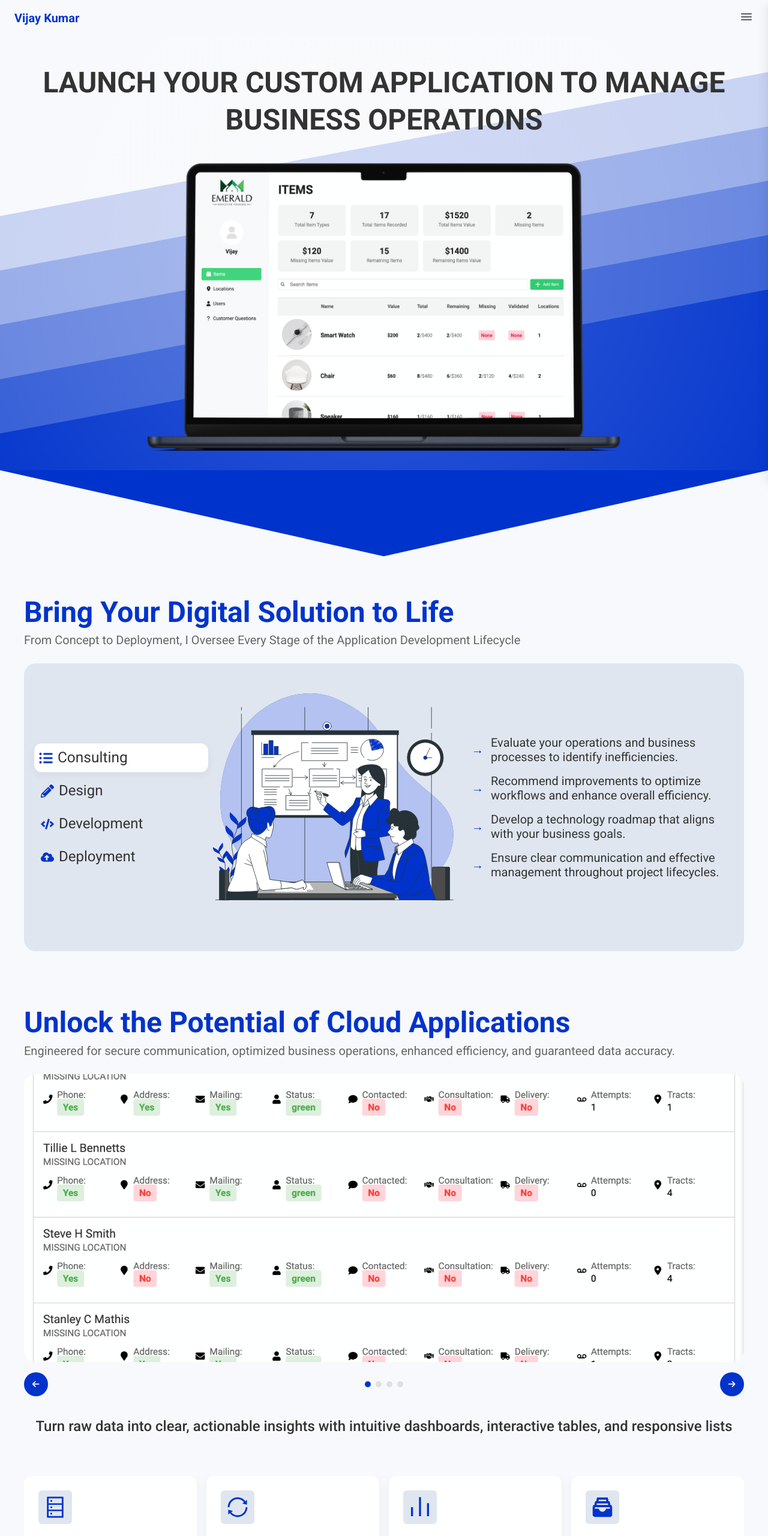
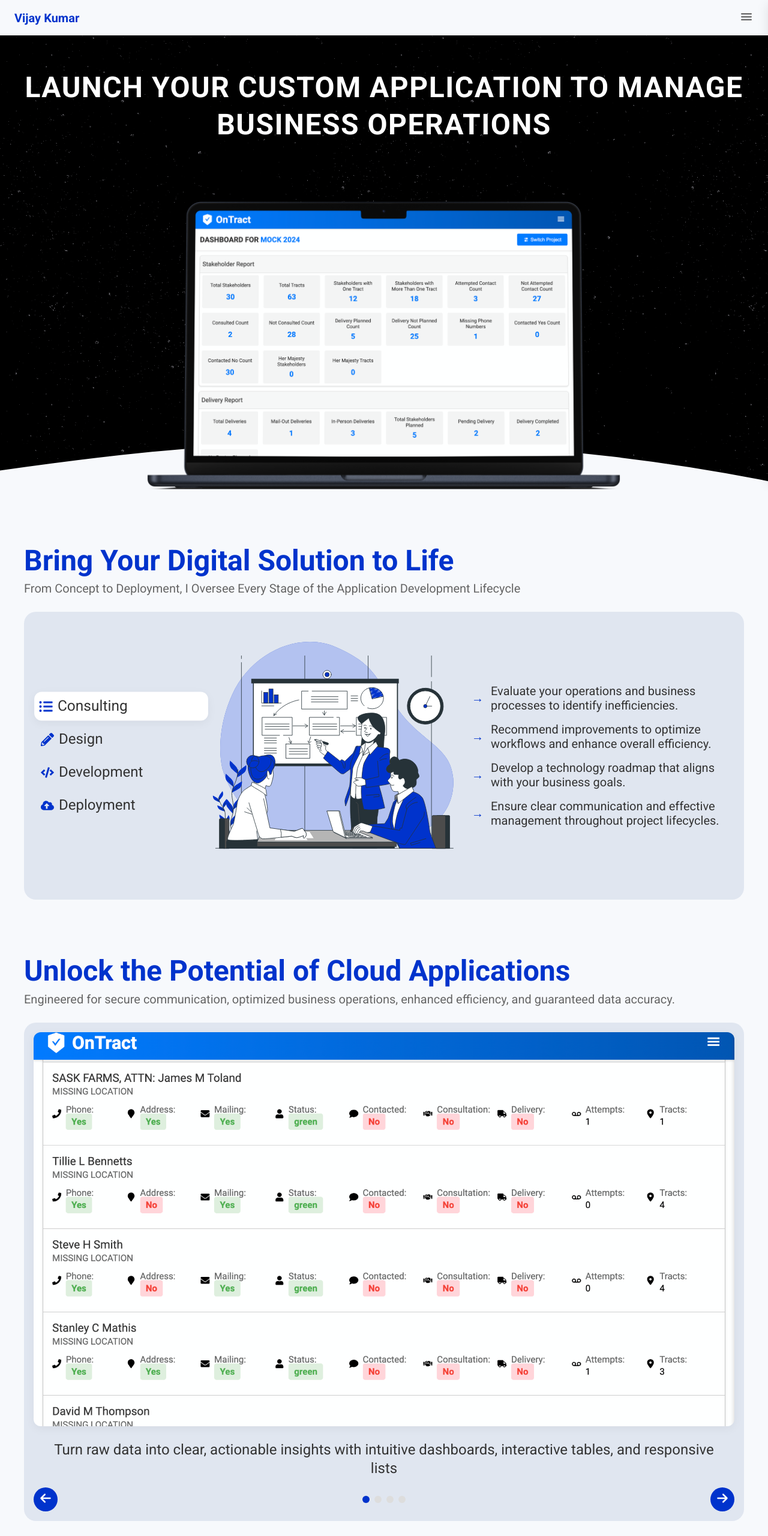
Before and after one commit to VijayKumar9389/Company-Website, a React (Vite) app: page / in a window 1280 px wide. Shown: the top 2561 px of the page at 60% size. Built offline with nearby package versions, Linux system fonts and the light colour scheme.

Commit message:
update hero

```diff
--- a/src/App.tsx
+++ b/src/App.tsx
@@ -17,8 +17,6 @@ function App() {
         AOS.init({
             once: true,
             duration: 1500,
-            offset: 100,
-            anchorPlacement: "center-top"
         });
     }, []);
 
@@ -26,12 +24,6 @@ function App() {
         <div className="app">
             <Navbar/>
             <Hero/>
-            <div className="custom-shape-divider-top-1725311894">
-                <svg data-name="Layer 1" xmlns="http://www.w3.org/2000/svg" viewBox="0 0 1200 120"
-                     preserveAspectRatio="none">
-                    <path d="M1200 0L0 0 598.97 114.72 1200 0z" className="shape-fill"></path>
-                </svg>
-            </div>
             <div className="app-wrapper">
                 <Experience/>
                 <div>
--- a/src/pages/Design/Design.scss
+++ b/src/pages/Design/Design.scss
@@ -1,123 +1,108 @@
 @import '../../styles/variables';
 
 .slideshow-container {
+  background-color: $background-color;
   max-width: $breakpoint-xl;
   margin: 0 auto;
-  overflow: hidden;
-}
 
-.slideshow-wrapper {
-  max-width: 1200px;
-  margin: 0 auto;
-  color: $text-primary;
+  .slideshow-wrapper {
+    position: relative;
+    overflow: hidden;
+    background-color: $accent-background-color;
+    border-radius: $border-radius-lg;
+    display: flex;
+    flex-direction: column;
+    padding: $spacing-md;
+  }
 
   .slideshow {
+    display: flex;
     position: relative;
-    height: 60vh;
-    max-height: 600px;
-    min-height: 400px;
-    overflow: hidden;
+    width: 100%;
+    transition: transform 0.5s ease-in-out;
 
     .slide {
-      position: absolute;
-      top: 0;
-      left: 0;
-      width: 100%;
-      height: 100%;
+      flex: 1;
+      display: none;
+      align-items: center;
+      justify-content: center;
       opacity: 0;
-      visibility: hidden;
-      transition:
-              opacity 0.8s ease,
-              visibility 0.8s ease,
-              transform 0.8s ease;
-      transform: scale(1.05);
-      text-align: center;
-      display: flex;
-      align-items: center;
-      justify-content: center; // Center content vertically and horizontally
+      transition: opacity 0.5s ease, transform 0.5s ease;
+      transform: translateX(100%);
 
       &.active {
+        display: flex;
         opacity: 1;
-        visibility: visible;
-        transform: scale(1);
+        transform: translateX(0);
       }
 
       .slide-image {
-        width: 100%;
-        height: 100%;
-        object-fit: cover;
-        border-radius: $border-radius-lg; // Rounded corners for the section
-        transition:
-                transform 0.6s ease,
-                filter 0.6s ease; // Added filter transition for hover effect
+        max-width: 100%;
+        height: auto;
+        border-radius: $border-radius-md;
+        box-shadow: $shadow-small;
+        transition: transform 0.5s ease;
+      }
+    }
+  }
+
+  .slide-controls {
+    display: flex;
+    align-items: center;
+    justify-content: space-between;
+    margin-top: $spacing-md;
+
+    .nav-button {
+      background-color: $primary-color;
+      color: white;
+      border: none;
+      border-radius: 50%;
+      width: 40px;
+      height: 40px;
+      cursor: pointer;
+      transition: background-color 0.3s ease, transform 0.3s ease;
+
+      &:hover {
+        background-color: lighten($primary-color, 10%);
+        transform: scale(1.1); // Slightly enlarge button on hover
+      }
+
+      svg {
+        font-size: $font-size-base-lg;
+      }
+    }
+
+    .slideshow-indicators {
+      display: flex;
+      gap: $spacing-sm;
+
+      .indicator {
+        width: 12px;
+        height: 12px;
+        border-radius: 50%;
+        background-color: $border-color;
+        cursor: pointer;
+        transition: background-color 0.3s ease, transform 0.3s ease;
+
+        &.active {
+          background-color: $primary-color;
+        }
+
+        &:hover {
+          background-color: lighten($primary-color, 10%);
+          transform: scale(1.1); // Slightly enlarge indicator on hover
+        }
       }
     }
   }
 
   .slide-content-wrapper {
+    margin-top: $spacing-lg;
+    padding: 0 $spacing-lg;
     text-align: center;
-    display: flex;
-    justify-content: center;
-    align-items: center;
-    color: $text-primary;
-    min-height: 100px;
 
     h5 {
-      font-weight: $font-weight-medium;
+      color: $text-primary;
     }
   }
-
-  .slide-controls {
-    display: flex;
-    justify-content: space-between;
-    align-items: center;
-    margin-top: 1rem;
-
-    .nav-button {
-      background-color: $primary-color;
-      color: #fff;
-      border: none;
-      border-radius: 50%;
-      width: 40px;
-      height: 40px;
-      display: flex;
-      align-items: center;
-      justify-content: center;
-      cursor: pointer;
-      transition: background-color 0.3s;
-
-      &:hover {
-        background-color: darken($primary-color, 10%);
-      }
-
-      &.prev {
-        margin-right: auto;
-      }
-
-      &.next {
-        margin-left: auto;
-      }
-    }
-  }
-
-  .slideshow-indicators {
-    display: flex;
-    justify-content: center;
-    gap: 0.5rem;
-    margin: 1rem 0;
-
-    .indicator {
-      width: 10px;
-      height: 10px;
-      border-radius: 50%;
-      background-color: #e0e0e0;
-      cursor: pointer;
-      transition: background-color 0.3s;
-
-      &.active {
-        background-color: $primary-color;
-      }
-    }
-  }
-
 }
--- a/src/pages/Design/Design.tsx
+++ b/src/pages/Design/Design.tsx
@@ -29,8 +29,7 @@ const Slideshow: React.FC = () => {
                 heading="Unlock the Potential of Cloud Applications"
                 desc="Engineered for secure communication, optimized business operations, enhanced efficiency, and guaranteed data accuracy."
             />
-            <div className="slideshow-wrapper" data-aos="fade-up">
-
+            <div className="slideshow-wrapper" data-aos="fade-in">
                 <div className="slideshow">
                     {project.sections.map((section: WorkSectionData, index: number) => (
                         <Slide
@@ -42,11 +41,14 @@ const Slideshow: React.FC = () => {
                         />
                     ))}
                 </div>
-                <div className="slide-controls" data-aos="fade-up">
-                    <button className="nav-button prev" onClick={handlePrevSlide}>
+                <div className="slide-content-wrapper">
+                    <h5>{project.sections[currentIndex].description}</h5>
+                </div>
+                <div className="slide-controls" >
+                    <button className="nav-button prev" onClick={handlePrevSlide} >
                         <FaArrowLeft/>
                     </button>
-                    <div className="slideshow-indicators" data-aos="fade-in">
+                    <div className="slideshow-indicators">
                         {project.sections.map((_, index) => (
                             <div
                                 key={index}
@@ -55,12 +57,9 @@ const Slideshow: React.FC = () => {
                             />
                         ))}
                     </div>
-                    <button className="nav-button next" onClick={handleNextSlide}>
+                    <button className="nav-button next" onClick={handleNextSlide} >
                         <FaArrowRight/>
                     </button>
-                </div>
-                <div className="slide-content-wrapper" data-aos="fade-left">
-                    <h5>{project.sections[currentIndex].description}</h5>
                 </div>
             </div>
         </div>
--- a/src/pages/Hero/Hero.scss
+++ b/src/pages/Hero/Hero.scss
@@ -1,49 +1,89 @@
 @import '../../styles/variables';
+
+@keyframes marquee {
+  0% {
+    background-position: 0 0;
+  }
+  100% {
+    background-position: 100% 0;
+  }
+}
 
 .hero-container {
   position: relative;
   overflow: hidden;
   padding: $spacing-xl $spacing-md;
-  min-height: 80vh;
+  height: fit-content;
   display: flex;
   flex-direction: column;
   align-items: center;
   justify-content: center;
   text-align: center;
   color: $text-primary;
-  // Parallax background
-  background: url("../../assets/background.svg") no-repeat center center;
-  background-size: cover;
+
+  /* Background image with parallax effect */
+  background-image: url('../../assets/texture.png');
+  background-size: auto 100%; /* Adjust height coverage */
+  background-repeat: repeat-x; /* Repeat horizontally */
+  background-position: 0 0;
+  animation: marquee 20s linear infinite; /* Adjust duration as needed */
 
 
-  &::before {
-    content: "";
+  .custom-shape-divider-bottom-1725913131 {
     position: absolute;
-    top: -50%;
-    left: -50%;
-    width: 200%;
-    height: 200%;
-    background: radial-gradient(circle at center, $card-background, transparent 60%);
-    opacity: 0.2;
-    transform: rotate(45deg);
+    bottom: 0;
+    left: 0;
+    width: 100%;
+    overflow: hidden;
+    line-height: 0;
+    transform: rotate(180deg);
+  }
+
+  .custom-shape-divider-bottom-1725913131 svg {
+    position: relative;
+    display: block;
+    width: calc(300% + 1.3px);
+    height: 201px;
+  }
+
+  .custom-shape-divider-bottom-1725913131 .shape-fill {
+    fill: $background-color;
   }
 
   .hero-content {
-    display: grid;
+    display: flex;
     align-items: center;
+    justify-content: center;
+    flex-direction: column;
     gap: $spacing-lg;
     width: 100%;
     margin: 0 auto;
-    z-index: 1; // Ensure content is above background effects
-      grid-template-columns: 1fr;
-      text-align: center;
+    z-index: 1; // Ensure content is above the background
 
     .hero-content-wrapper {
-      padding: $spacing-md;
+      padding: $spacing-lg;
 
       .hero-title {
-        color: $text-primary;
+        font-size: 3rem; // Modern large text
+        font-weight: bold;
         text-transform: uppercase;
+        color: white;
+        margin-bottom: $spacing-md;
+        letter-spacing: 1.5px; // Slightly increase letter spacing
+        text-shadow: 0 4px 6px rgba(0, 0, 0, 0.7);
+        animation: fadeIn 1s ease-out;
+
+        // Animation to fade in the title
+        @keyframes fadeIn {
+          from {
+            opacity: 0;
+            transform: translateY(20px);
+          }
+          to {
+            opacity: 1;
+            transform: translateY(0);
+          }
+        }
       }
     }
 
@@ -52,6 +92,7 @@
       justify-content: center;
       align-items: center;
       width: 100%;
+      margin-top: $spacing-xl;
 
       .hero-image {
         max-width: 100%;
--- a/src/pages/Hero/Hero.tsx
+++ b/src/pages/Hero/Hero.tsx
@@ -14,6 +14,14 @@ const Hero = () => {
                     <img className="hero-image" src={Image} alt="Laptops"/>
                 </div>
             </div>
+            <div className="custom-shape-divider-bottom-1725913131">
+                <svg data-name="Layer 1" xmlns="http://www.w3.org/2000/svg" viewBox="0 0 1200 120"
+                     preserveAspectRatio="none">
+                    <path
+                        d="M321.39,56.44c58-10.79,114.16-30.13,172-41.86,82.39-16.72,168.19-17.73,250.45-.39C823.78,31,906.67,72,985.66,92.83c70.05,18.48,146.53,26.09,214.34,3V0H0V27.35A600.21,600.21,0,0,0,321.39,56.44Z"
+                        className="shape-fill"></path>
+                </svg>
+            </div>
         </div>
     );
 };
--- a/src/pages/Projects/components/ProjectSection.scss
+++ b/src/pages/Projects/components/ProjectSection.scss
@@ -143,12 +143,12 @@
         height: 0; // Initial height
         overflow: hidden;
         transition: height 0.3s ease-in-out, padding 0.3s ease-in-out;
-        background-color: $card-background;
         padding: 0; // No padding initially
 
         &.open {
           height: auto; // Auto height to fit content
           padding: $spacing-md $spacing-lg;
+          border: 1px solid $border-color;
         }
 
         .details-wrapper {
--- a/src/pages/Projects/data.ts
+++ b/src/pages/Projects/data.ts
@@ -125,50 +125,50 @@ export const workData: WorkData[] = [
     },
     {
         title: 'Inventory Management',
-        desc: 'The Inventory Tracker application designed for Emerald Executive Housing efficiently manages rental property inventory, ensuring accurate record-keeping and secure receipt storage.',
+        desc: 'The Inventory Tracker application, created for Emerald Executive Housing, streamlines rental property inventory management with precise record-keeping and secure receipt storage.',
         imageUrl: InventoryApp,
         logo: Emerald,
         sections: [
             {
                 title: 'Inventory Tracker',
-                desc: 'Oversee rental property inventory with a focus on detailed record-keeping and accurate management.',
+                desc: 'Effectively manage rental property inventory with detailed oversight and accurate record keeping.',
                 sections: [
                     {
-                        description: 'Maintain up-to-date records of items and receipts for effective inventory management.',
+                        description: 'Keep records up-to-date for seamless inventory tracking and efficient management.',
                         imageUrl: Inventory,
                     },
                     {
-                        description: 'Identify and report missing items to improve inventory control and oversight across locations.',
+                        description: 'Easily identify and report missing items to improve inventory control and reduce losses across properties.',
                         imageUrl: Losses,
                     },
                     {
-                        description: 'Validate inventory data rigorously to prevent discrepancies and ensure accuracy.',
+                        description: 'Ensure data accuracy with rigorous validation processes, minimizing discrepancies.',
                         imageUrl: Validation,
                     },
                     {
-                        description: 'Implement robust user management and admin accounts to protect sensitive features.',
+                        description: 'Enhance security by implementing user management and admin controls for sensitive operations.',
                         imageUrl: Users,
                     },
                 ],
             },
             {
                 title: 'Website & Digital Marketing',
-                desc: 'Implementing cutting-edge digital marketing strategies to enhance online visibility and customer engagement (In Progress).',
+                desc: 'Innovative digital marketing strategies to boost online presence and drive customer engagement (In Progress).',
                 sections: [
                     {
-                        description: 'Manage rental listings with compelling copywriting, interactive images, and integrated maps.',
+                        description: 'Manage rental listings with engaging copywriting, interactive images, and integrated location maps.',
                         imageUrl: Rentals,
                     },
                     {
-                        description: 'Promote services through mobile-responsive, interactive designs aligned with your company’s branding.',
+                        description: 'Enhance brand visibility with mobile-responsive, interactive designs tailored to your business.',
                         imageUrl: Copywrite,
                     },
                     {
-                        description: 'Boost engagement by designing custom forms for interaction with your personal app.',
+                        description: 'Increase customer engagement by designing custom forms for personalized interactions within your app.',
                         imageUrl: Branding,
                     },
                     {
-                        description: 'Streamline operations by centralizing inquiries through a personalized app, enhancing efficiency.',
+                        description: 'Improve efficiency by centralizing customer inquiries within your app for seamless communication.',
                         imageUrl: Questions,
                     },
                 ],
--- a/src/styles/App.scss
+++ b/src/styles/App.scss
@@ -2,26 +2,6 @@
 
 .app {
   background-color: $background-color;
-
-  .custom-shape-divider-top-1725311894 {
-    position: relative;
-    top: 0;
-    left: 0;
-    width: 100%;
-    overflow: hidden;
-    line-height: 0;
-  }
-
-  .custom-shape-divider-top-1725311894 svg {
-    position: relative;
-    display: block;
-    width: calc(100% + 1.3px);
-    height: 150px;
-  }
-
-  .custom-shape-divider-top-1725311894 .shape-fill {
-    fill: $primary-color;
-  }
 
   .app-wrapper {
     padding: $spacing-md; /* Base padding for smaller screens */
```
Also changed, not shown: src/assets/Media/Devices.png, src/assets/texture.png (added).
